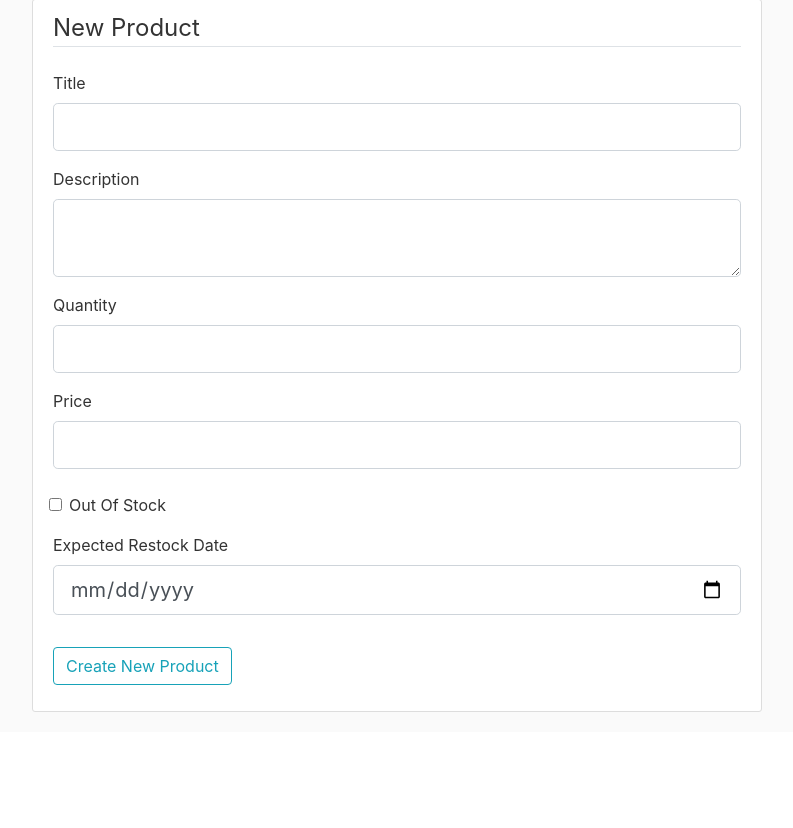
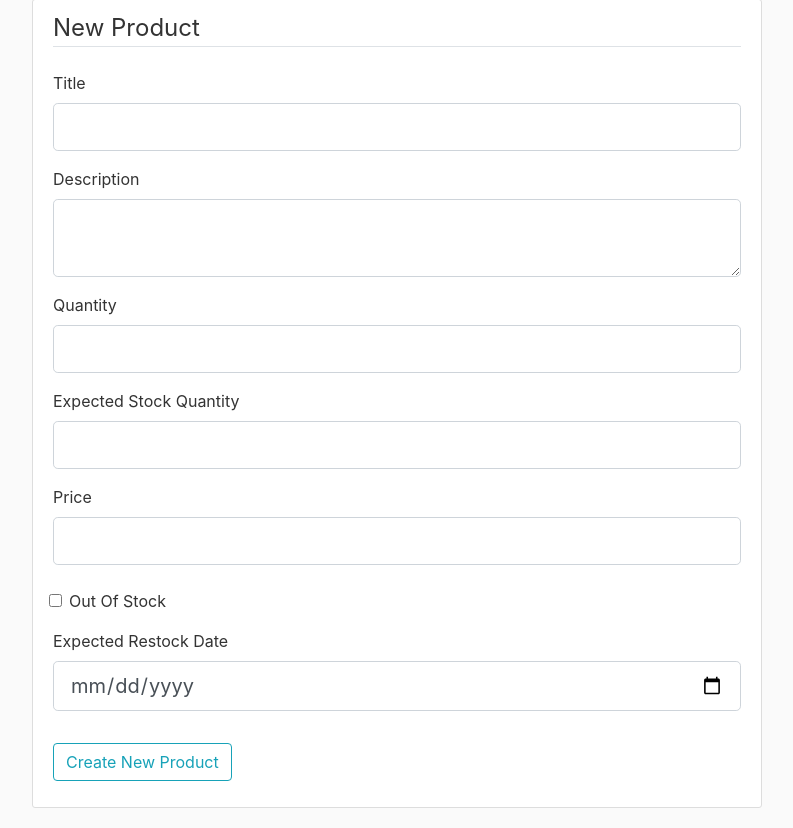
Before and after one commit to ectrimble20/FlaskProductSiteDemo, a Flask app: page /admin/product/new in a window 1280 px wide. Shown: the part 81-909 px from the top of the page, without its empty margins (243-1036 px from the left). Before the commit the page ends 793 px from the top, so only its background shows below. Run offline with Flask 2, Linux system fonts and the light colour scheme; the visitor is signed in with stand-in values (Sample User, id 1); some libraries are stand-ins or nearby versions.

Commit message:
Added in missing field, also learned some valuable lessons about logging our errors.  Thanks silent failing validation.

```diff
--- a/productsite/templates/product/create.html
+++ b/productsite/templates/product/create.html
@@ -45,7 +45,19 @@
                             {{ form.quantity(class="form-control form-control-lg") }}
                         {% endif %}
                     </div>
-
+                    <div class="form-group">
+                        {{ form.expect_stock_quantity.label(class="form-control-label") }}
+                        {% if form.expect_stock_quantity.errors %}
+                            {{ form.expect_stock_quantity(class="form-control form-control-lg is-invalid") }}
+                            <div class="invalid-feedback">
+                                {% for error in form.expect_stock_quantity.errors %}
+                                    <span>{{ error }}</span>
+                                {% endfor %}
+                            </div>
+                        {% else %}
+                            {{ form.expect_stock_quantity(class="form-control form-control-lg") }}
+                        {% endif %}
+                    </div>
                     <div class="form-group">
                         {{ form.price.label(class="form-control-label") }}
                         {% if form.price.errors %}
@@ -59,6 +71,7 @@
                             {{ form.price(class="form-control form-control-lg") }}
                         {% endif %}
                     </div>
+
                     <div class="form-check p-2 m-2">
                         {{ form.flag_out_of_stock(class="form-check-input") }}
                         {{ form.flag_out_of_stock.label(class="form-check-label") }}
```
Also changed, not shown: productsite/templates/product/edit.html (+13 -1 lines).
